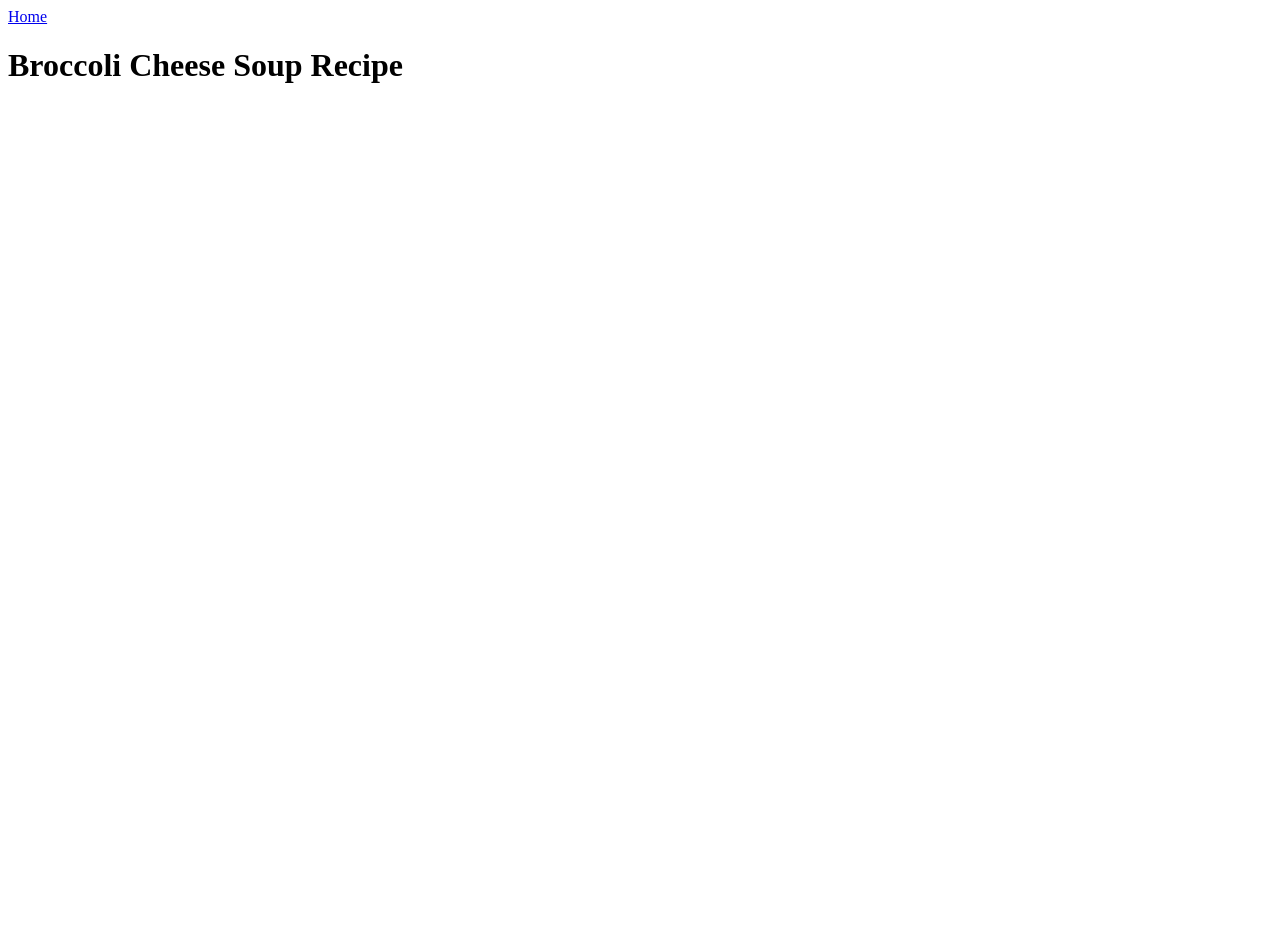
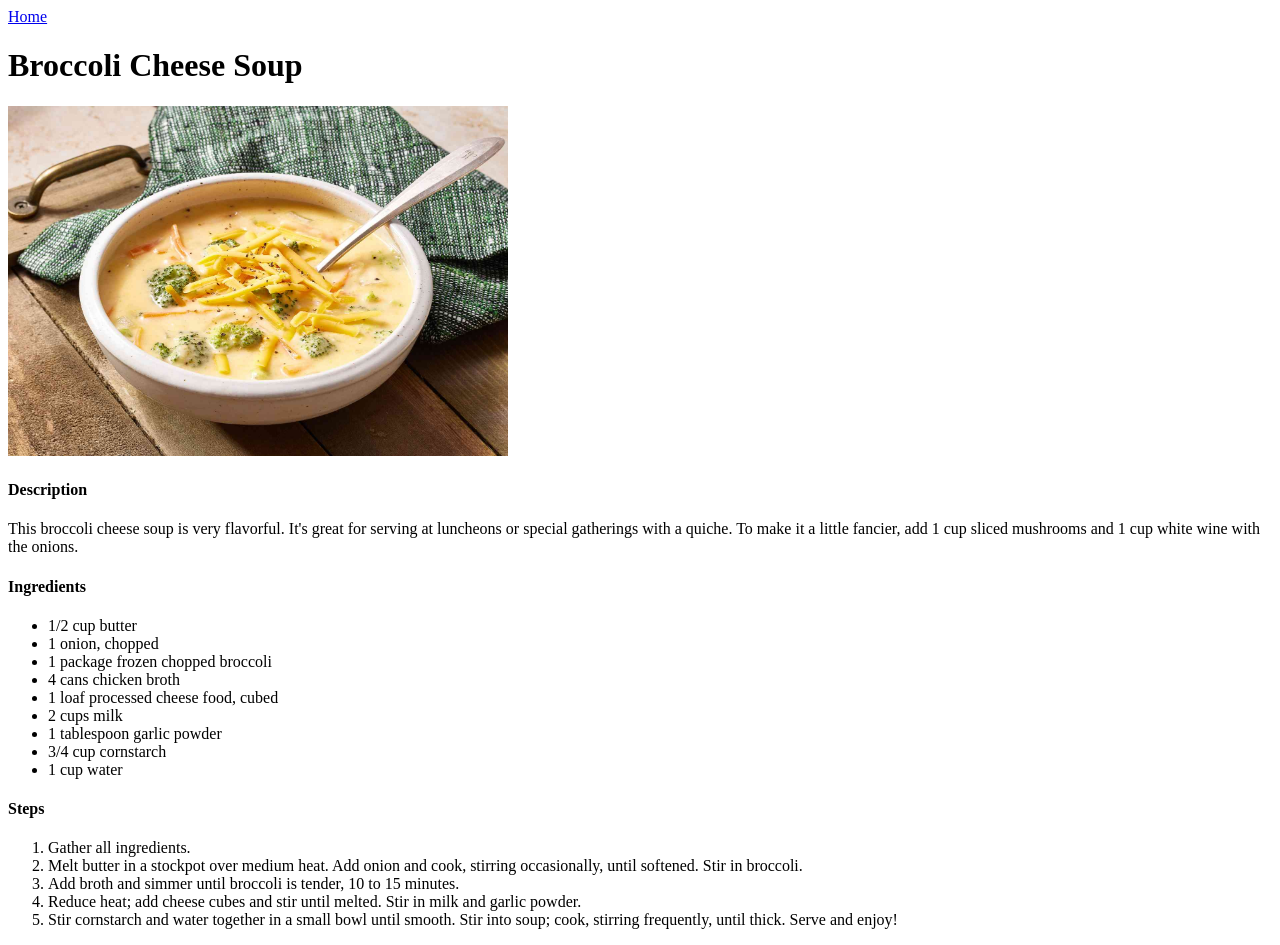
Before and after one commit to Badger696/odin-recipes, a plain HTML site: page recipes/broccoli-cheese-soup.html in a window 1280 px wide. Before the commit the page ends 800 px from the top, so only its background shows below. Drawn offline with Linux system fonts and the light colour scheme.

Commit message:
updated broccoli-cheese-soup page

```diff
--- a/recipes/broccoli-cheese-soup.html
+++ b/recipes/broccoli-cheese-soup.html
@@ -7,7 +7,29 @@
 </head>
 <body>
     <a href="../index.html">Home</a>
-    <h1>Broccoli Cheese Soup Recipe</h1>
-    <img src="" width="" height="">
+    <h1>Broccoli Cheese Soup</h1>
+    <img src="./images/broccoli-cheese-soup.jpg" width="500" height="350">
+    <h4>Description</h4>
+    <p>This broccoli cheese soup is very flavorful. It's great for serving at luncheons or special gatherings with a quiche. To make it a little fancier, add 1 cup sliced mushrooms and 1 cup white wine with the onions.</p>
+    <h4>Ingredients</h4>
+    <ul>
+        <li>1/2 cup butter</li>
+        <li>1 onion, chopped</li>
+        <li>1 package frozen chopped broccoli</li>
+        <li>4 cans chicken broth</li>
+        <li>1 loaf processed cheese food, cubed</li>
+        <li>2 cups milk</li>
+        <li>1 tablespoon garlic powder</li>
+        <li>3/4 cup cornstarch</li>
+        <li>1 cup water</li>
+    </ul>
+    <h4>Steps</h4>
+    <Ol>
+        <li>Gather all ingredients.</li>
+        <li>Melt butter in a stockpot over medium heat. Add onion and cook, stirring occasionally, until softened. Stir in broccoli.</li>
+        <li>Add broth and simmer until broccoli is tender, 10 to 15 minutes.</li>
+        <li>Reduce heat; add cheese cubes and stir until melted. Stir in milk and garlic powder.</li>
+        <li>Stir cornstarch and water together in a small bowl until smooth. Stir into soup; cook, stirring frequently, until thick. Serve and enjoy!</li>
+    </Ol>
 </body>
 </html>
```
